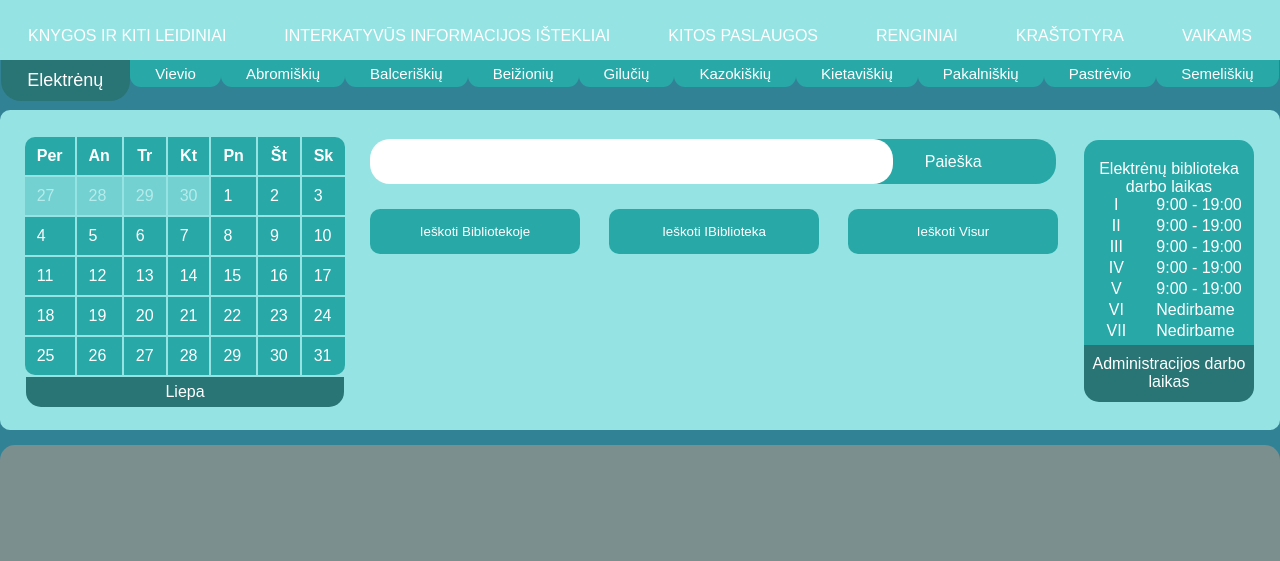
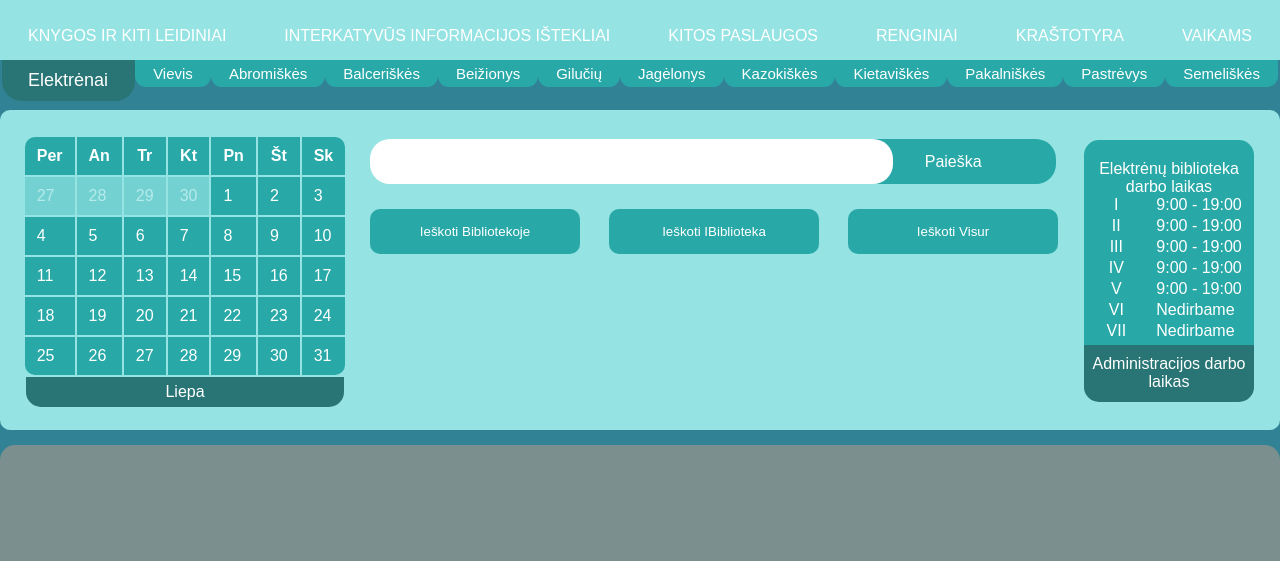
Before and after one commit to mantodinas/ESVB-web-example, a plain HTML site: page index.html in a window 1280 px wide. Shown: the part 80-641 px from the top of the page. Drawn offline with Linux system fonts and the light colour scheme.

Commit message:
fixed indicators

```diff
--- a/index.html
+++ b/index.html
@@ -153,37 +153,40 @@
     <div class="library-indicator-container">
         <div class="library-indicator">
             <div class="main-span">
-                Elektrėnų
+                Elektrėnai
             </div>
             <div class="secondary-span">
-                Vievio
+                Vievis
             </div>
             <div class="secondary-span">
-                Abromiškių
+                Abromiškės
             </div>
             <div class="secondary-span">
-                Balceriškių
+                Balceriškės
             </div>
             <div class="secondary-span">
-                Beižionių
+                Beižionys
             </div>
             <div class="secondary-span">
                 Gilučių
             </div>
             <div class="secondary-span">
-                Kazokiškių
+                Jagėlonys
             </div>
             <div class="secondary-span">
-                Kietaviškių
+                Kazokiškės
             </div>
             <div class="secondary-span">
-                Pakalniškių
+                Kietaviškės
             </div>
             <div class="secondary-span">
-                Pastrėvio
+                Pakalniškės
             </div>
             <div class="secondary-span">
-                Semeliškių
+                Pastrėvys
+            </div>
+            <div class="secondary-span">
+                Semeliškės
             </div>
         </div>
     </div>
--- a/scss/_library-indicator.scss
+++ b/scss/_library-indicator.scss
@@ -20,7 +20,7 @@
         }
         .secondary-span {
             background-color: var(--main-2-color);
-            padding: 5px 25px 5px 25px;
+            padding: 5px 18px 5px 18px;
             border-radius: 0 0 11px 11px;
             color: #ffffff;
             font-size: 15px;
```
Also changed, not shown: css/style.css.
